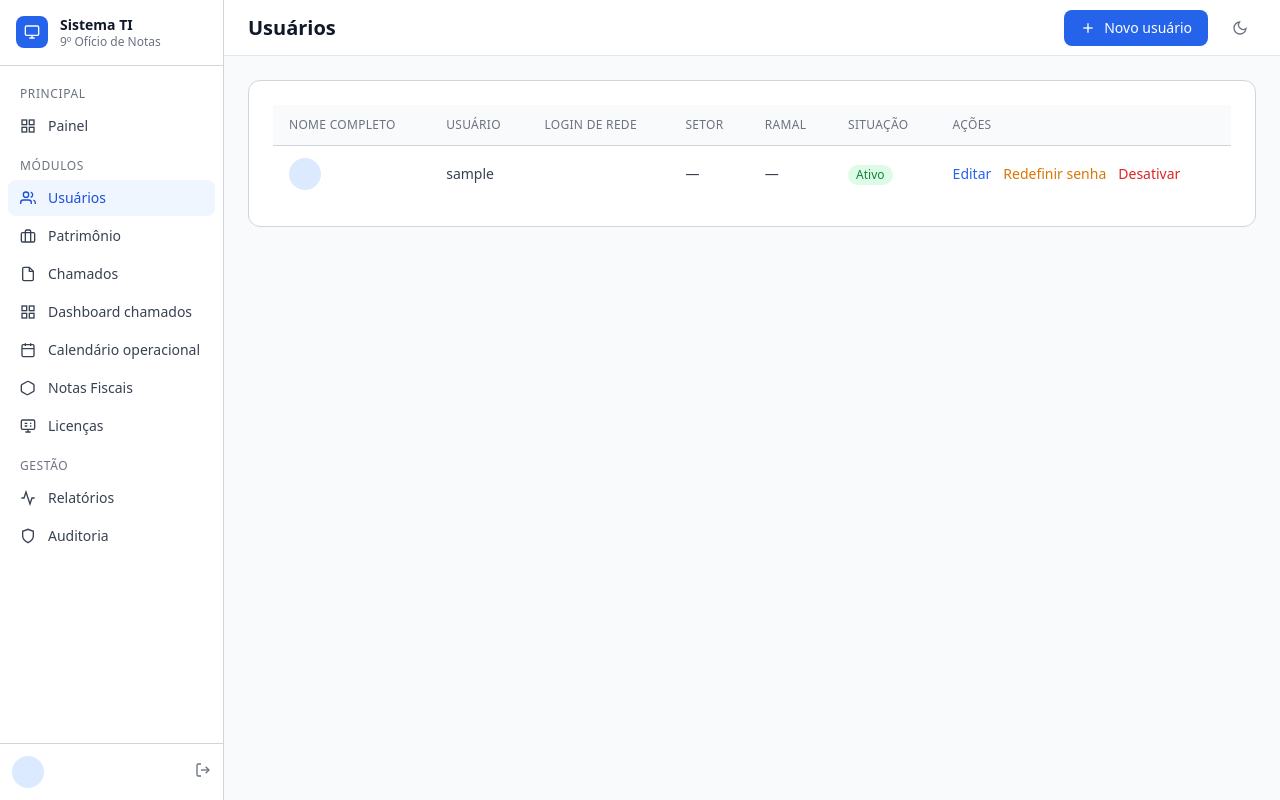
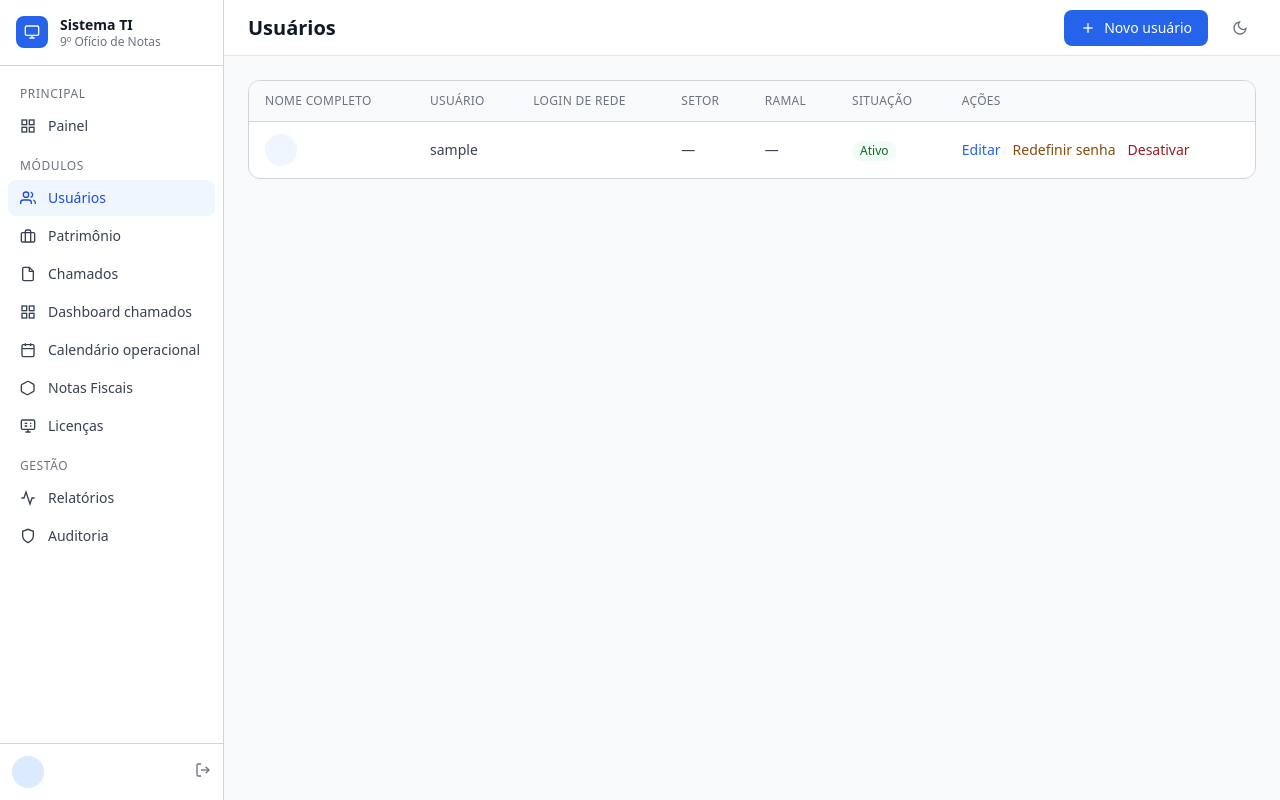
Before and after one commit to Quitite501/gestao_informatica, a Django app: page /usuarios/ in a window 1280 px wide. Run offline with Django 5.2, Linux system fonts and the light colour scheme; the visitor is signed in with stand-in values (Sample User, id 1); data comes from the database, SQL or seed files in the repository; data that the repository does not hold is empty.

Commit message:
Tokens semanticos: usuario_lista.html migrado para variaveis CSS - zero classes dark:

```diff
--- a/templates/usuarios/usuario_lista.html
+++ b/templates/usuarios/usuario_lista.html
@@ -1,8 +1,6 @@
 {% extends 'base.html' %}
-
 {% block title %}Usuários — Sistema de Gestão de TI{% endblock %}
 {% block page_title %}Usuários{% endblock %}
-
 {% block topbar_actions %}
   {% if perms.usuarios.add_usuario %}
   <a href="{% url 'usuario_novo' %}" class="btn-primary">
@@ -11,9 +9,8 @@
   </a>
   {% endif %}
 {% endblock %}
-
 {% block content %}
-<div class="card">
+<div class="card p-0 overflow-hidden">
   <table class="table-base">
     <thead>
       <tr>
@@ -28,18 +25,18 @@
     </thead>
     <tbody>
       {% for usuario in usuarios %}
-      <tr>
+      <tr class="hover:bg-[var(--table-row-hover)] transition-colors">
         <td>
           <div class="flex items-center gap-3">
             {% if usuario.foto %}
               <img src="{{ usuario.foto.url }}" alt="{{ usuario.nome_completo }}"
-                   class="w-8 h-8 rounded-full object-cover flex-shrink-0 ring-1 ring-gray-200 dark:ring-gray-700">
+                   class="w-8 h-8 rounded-full object-cover flex-shrink-0 ring-1 ring-[var(--border)]">
             {% else %}
-              <div class="w-8 h-8 rounded-full bg-blue-100 dark:bg-blue-900/40 flex items-center justify-center flex-shrink-0">
-                <span class="text-xs font-semibold text-blue-700 dark:text-blue-300">{{ usuario.nome_completo|slice:":1"|upper }}</span>
+              <div class="w-8 h-8 rounded-full bg-[var(--info-bg)] flex items-center justify-center flex-shrink-0">
+                <span class="text-xs font-semibold text-[var(--accent)]">{{ usuario.nome_completo|slice:":1"|upper }}</span>
               </div>
             {% endif %}
-            <span class="font-medium text-gray-900 dark:text-gray-100">{{ usuario.nome_completo }}</span>
+            <span class="font-medium text-[var(--text-primary)]">{{ usuario.nome_completo }}</span>
           </div>
         </td>
         <td>{{ usuario.username }}</td>
@@ -48,18 +45,18 @@
         <td>{{ usuario.ramal|default:"—" }}</td>
         <td>
           {% if usuario.ativo %}
-          <span class="inline-flex items-center px-2 py-0.5 rounded-full text-xs font-medium bg-green-100 dark:bg-green-900/40 text-green-700 dark:text-green-300">Ativo</span>
+          <span class="inline-flex items-center px-2 py-0.5 rounded-full text-xs font-medium bg-[var(--success-bg)] text-[var(--success-text)]">Ativo</span>
           {% else %}
-          <span class="inline-flex items-center px-2 py-0.5 rounded-full text-xs font-medium bg-gray-100 dark:bg-gray-800 text-gray-500 dark:text-gray-400">Inativo</span>
+          <span class="inline-flex items-center px-2 py-0.5 rounded-full text-xs font-medium bg-[var(--surface-alt)] text-[var(--text-muted)]">Inativo</span>
           {% endif %}
         </td>
         <td>
           <div class="flex items-center gap-3">
             {% if perms.usuarios.change_usuario %}
-            <a href="{% url 'usuario_editar' usuario.pk %}" class="text-sm text-blue-600 dark:text-blue-400 hover:underline">Editar</a>
-            <a href="{% url 'usuario_redefinir_senha' usuario.pk %}" class="text-sm text-amber-600 dark:text-amber-400 hover:underline">Redefinir senha</a>
+            <a href="{% url 'usuario_editar' usuario.pk %}" class="text-sm text-[var(--accent)] hover:underline">Editar</a>
+            <a href="{% url 'usuario_redefinir_senha' usuario.pk %}" class="text-sm text-[var(--warning-text)] hover:underline">Redefinir senha</a>
             {% if usuario.ativo %}
-            <a href="#" data-confirm-url="{% url 'usuario_desativar' usuario.pk %}" data-confirm-titulo="Desativar usuário" data-confirm-mensagem="Tem certeza que deseja desativar este usuário? Esta ação pode ser revertida pelo administrador." class="text-sm text-red-600 dark:text-red-400 hover:underline">Desativar</a>
+            <a href="#" data-confirm-url="{% url 'usuario_desativar' usuario.pk %}" data-confirm-titulo="Desativar usuário" data-confirm-mensagem="Tem certeza que deseja desativar este usuário? Esta ação pode ser revertida pelo administrador." class="text-sm text-[var(--danger-text)] hover:underline">Desativar</a>
             {% endif %}
             {% endif %}
           </div>
@@ -67,7 +64,7 @@
       </tr>
       {% empty %}
       <tr>
-        <td colspan="7" class="text-center text-gray-400 dark:text-gray-500 py-8">Nenhum usuário encontrado.</td>
+        <td colspan="7" class="text-center text-[var(--text-muted)] py-8">Nenhum usuário encontrado.</td>
       </tr>
       {% endfor %}
     </tbody>
```
Also changed, not shown: 1 other file.
